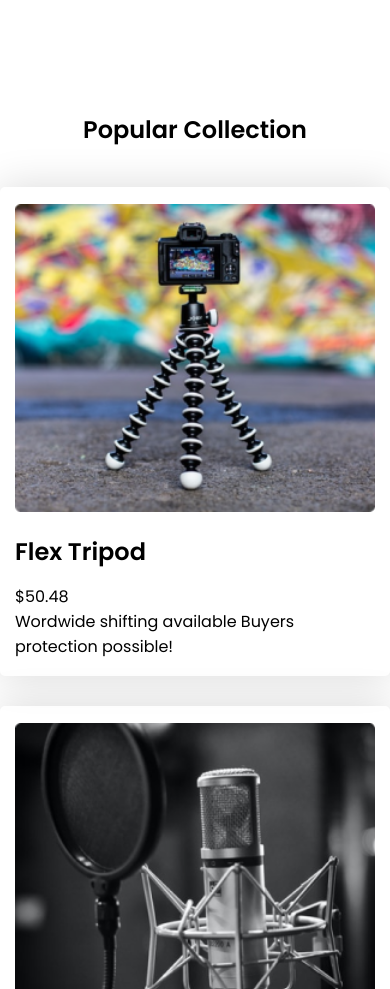
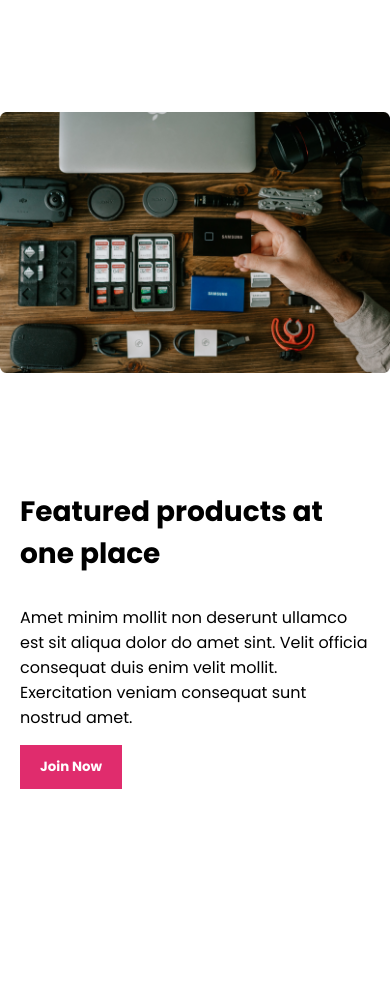
Before and after one commit to wadsahin/influencer-gears-responsive, a plain HTML site: page index.html in a window 390 px wide. Shown: the part 1248-2237 px from the top of the page. After the commit the page ends 2117 px from the top, so only its background shows below. Drawn offline with Linux system fonts and the light colour scheme.

Commit message:
added featured section with responsive

```diff
--- a/assets/responsive.css
+++ b/assets/responsive.css
@@ -32,12 +32,22 @@
     /* gap: 60px; */
     flex-direction: column;
   }
-  .sponsor-section img{
+
+  .sponsor-section img {
     width: 70%;
   }
+
   /* collection section */
-  .coll-cards-container{
+  .coll-cards-container {
     grid-template-columns: repeat(1, 1fr);
+  }
+
+  /* featured section style */
+  .featured {
+    flex-direction: column;
+  }
+  .featured-contents{
+    padding: 0px 20px;
   }
 
 }
@@ -67,16 +77,26 @@
   .hero-contents-column {
     text-align: center;
   }
+
   /* Sponsor section */
   .sponsor-section {
     gap: 80px;
     flex-direction: column;
   }
-  .sponsor-section img{
+
+  .sponsor-section img {
     width: 50%;
   }
+
   /* collection section */
-  .coll-cards-container{
+  .coll-cards-container {
     grid-template-columns: repeat(2, 1fr);
   }
+/* featured section */
+  .featured {
+    flex-direction: column;
+  }
+  .featured-contents{
+    text-align: center;
+  }
 }
--- a/assets/style.css
+++ b/assets/style.css
@@ -160,3 +160,16 @@ nav li a {
   color: rgba(253, 7, 97, 0.87);
   font-weight: bold;
 }
+/* featured section style */
+.featured{
+  gap: 96px;
+  align-items: center;
+  justify-content: center;
+}
+.featured-btn{
+  background-color: #E02C6D;
+  font-weight: bold;
+  padding: 12px 20px;
+  border: none;
+  color: white;
+}
--- a/index.html
+++ b/index.html
@@ -46,7 +46,7 @@
     </section>
 
     <!-- Popular Collection -->
-     <section class="collection-section">
+     <section class="collection-section hide">
       <h3 class="coll-section-title text-medium">Popular Collection</h3>
       <div class="coll-cards-container">
         <div class="collection-cards">
@@ -121,6 +121,16 @@
       </div>
       <span class="spacial-btn">See more</span>
      </section>
+     <!-- featured section -->
+      <section class="featured d-flex">
+        <div class="featured-img">
+          <img src="images/gear.png" alt=""></div>
+        <div class="featured-contents">
+          <h3 class="text-large padding-x">Featured products at one place</h3>
+          <p class="text-small padding-x">Amet minim mollit non deserunt ullamco est sit aliqua dolor do amet sint. Velit officia consequat duis enim velit mollit. Exercitation veniam consequat sunt nostrud amet.</p>
+          <button class="featured-btn">Join Now</button>
+        </div>
+      </section>
 
   </main>
 
```
